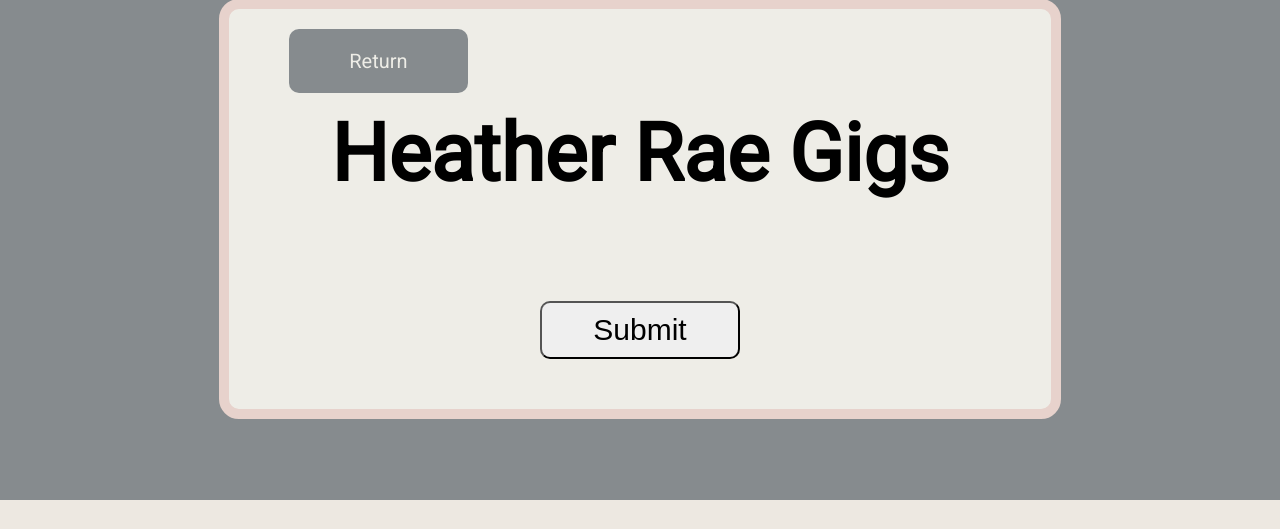
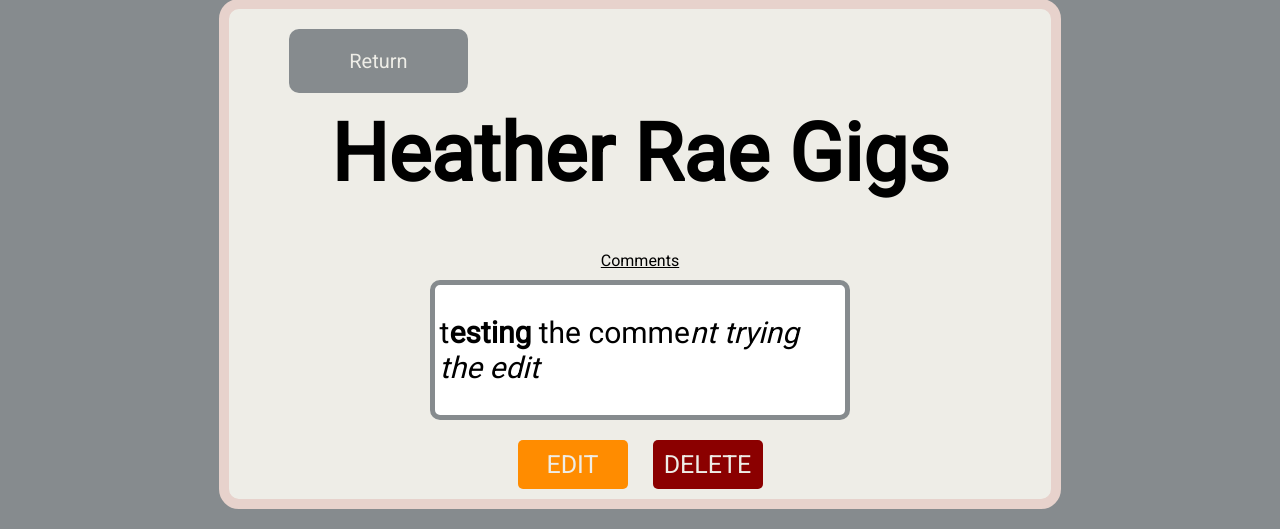
Before and after one commit to jessebrusa/gig-book, a Flask app: page /edit-field/1/1 in a window 1280 px wide. Shown: the part 300-829 px from the top of the page. Before the commit the page ends 800 px from the top, so only its background shows below. Run offline with Flask 3, Linux system fonts and the light colour scheme; data comes from the database, SQL or seed files in the repository; some libraries are stand-ins or nearby versions.

Commit message:
comments now on new system

```diff
--- a/form.py
+++ b/form.py
@@ -81,7 +81,7 @@ class AddressBookForm(FlaskForm):
     feedback_list = SelectField('Feedback_list', choices=[('None')] + feedback_list_items, default='None')
     testimonial_date = DateField('Testimonial Date')
     testimonials_list = CKEditorField('Testimonials')
-    comments_list = CKEditorField('Comments')
+    comment = CKEditorField('Comments')
 
     marketing_date = DateField('Date')
     marketing_list_physical_flyer = BooleanField('Physical Flyer')
--- a/main.py
+++ b/main.py
@@ -52,7 +52,6 @@ class DataBase(db.Model):
     mass_email = db.Column(db.Boolean)
     date_feedback_list = db.Column(db.Text)
     date_testimonials_list = db.Column(db.Text)
-    comments_list = db.Column(db.Text)
 
     contact_person = db.relationship('ContactTable')
     email = db.relationship('EmailTable')
@@ -64,6 +63,7 @@ class DataBase(db.Model):
     price_date = db.relationship('PriceDateTable')
     setlist = db.relationship('SetlistTable')
     marketing = db.relationship('MarketingTable')
+    comments = db.relationship('CommentsTable')
 
 
 class ContactTable(db.Model):
@@ -146,6 +146,14 @@ class MarketingTable(db.Model):
     id = db.Column(db.Integer, primary_key=True)
     material = db.Column(db.String(250))
     date = db.Column(db.String(250))
+
+    data_base_id = db.Column(db.Integer, db.ForeignKey('database.id'))
+
+
+class CommentsTable(db.Model):
+    __tablename__ = 'comments_table'
+    id = db.Column(db.Integer, primary_key=True)
+    comment = db.Column(db.String(250))
 
     data_base_id = db.Column(db.Integer, db.ForeignKey('database.id'))
 
@@ -330,11 +338,6 @@ def form():
         else:
             testimonials_list = None
 
-        if form.comments_list:
-            comments_list = form.comments_list.data
-        else:
-            comments_list = None
-
 
         new_entry = DataBase(
             facility = form.facility.data,
@@ -348,7 +351,6 @@ def form():
             mass_email = form.mass_email.data,
             date_feedback_list = feedback,
             date_testimonials_list = testimonials_list,
-            comments_list = comments_list,
         )
 
         db.session.add(new_entry)
@@ -471,6 +473,16 @@ def form():
                 db.session.add(new_marketing)
                 db.session.commit()
 
+        if form.comment.data:
+            new_comment = CommentsTable(
+                comment = form.comment.data,
+                data_base_id = new_entry.id,
+            )
+            db.session.add(new_comment)
+            db.session.commit()
+
+
+
 
         return redirect(url_for('facility_page', id=new_entry.id))
 
@@ -503,14 +515,9 @@ def facility_page(id):
 
     price_date_list = [[price_date.price, price_date.date] for price_date in facility.price_date]
 
-
-
-
     setlist = return_list(facility.setlist, 'setlist')
     if setlist:
         setlist = sorted(setlist)
-
-
 
     market_date_table = return_list(facility.marketing, 'date')
     if market_date_table:
@@ -527,8 +534,7 @@ def facility_page(id):
     else:
         market_date_list = None
 
-    comments_list = split_list(facility.comments_list)
-    comments_list_length = list_length(comments_list)
+    comments_list = return_list(facility.comments, 'comment')
 
     feedback_array = split_list(facility.date_feedback_list)
     feedback_list = split_break_itemOne_itemTwo(feedback_array)
@@ -542,7 +548,7 @@ def facility_page(id):
                            market_date_list=market_date_list, contact_person=contact_person, id=id,
                            phone_number=phone_number, email=email, venue_type=venue_type, performance_type=performance_type,
                            day_time_list=day_time_list,comments_list=comments_list, duration_list=duration_list,
-                           comments_list_length=comments_list_length,feedback_list=feedback_list, feedback_list_length=feedback_list_length ,
+                           feedback_list=feedback_list, feedback_list_length=feedback_list_length ,
                            testimonial_list=testimonial_list, testimonial_list_length=testimonial_list_length , phone_string=phone_string,
                            phone_ext=phone_ext, distance_hour=distance_hour, distance_min=distance_min)
 
@@ -695,10 +701,14 @@ def commit_add_data(id, field):
                     db.session.commit()
 
 
-        new_comment = add_ckeditor_comment_testimonial_method('comments', field,
-                                                  form, facility.comments_list)
-        if new_comment:
-            facility.comments_list = new_comment
+        if field == 'comments':
+            if form.comment.data:
+                new_comment = CommentsTable(
+                    comment = form.comment.data,
+                    data_base_id = id,
+                )
+                db.session.add(new_comment)
+                db.session.commit()
 
 
         new_feedback = add_date_item_method('feedback', field,
@@ -802,9 +812,8 @@ def edit_field(id, field):
 
 
 
+    comments = facility.comments
 
-    comments = compare_field_return_data('comments', field, facility.comments_list)
-    comments_len = list_length(comments)
     feedback = compare_field_return_data('feedback', field, facility.date_feedback_list)
     if feedback:
         feedback_items = feedback_dates_values(feedback)
@@ -834,7 +843,7 @@ def edit_field(id, field):
                            performance_type_list=performance_type_list, duration_list=duration_list, venue_box=venue_box, price_date_list=price_date_list,
                            weekdays=weekdays,
                            setlist=setlist, market_date_list=market_date_list,
-                           comments=comments, comments_len=comments_len, feedback=feedback, feedback_len=feedback_len,
+                           comments=comments, feedback=feedback, feedback_len=feedback_len,
                            feedback_list_items=feedback_list_items, feedback_dates=feedback_dates, feedback_values=feedback_values, testimonials_list=testimonials_list,
                            testimonial_dates=testimonial_dates, testimonial_values=testimonial_values, testimonials_list_len=testimonials_list_len)
 
@@ -970,9 +979,8 @@ def wtform_edit(id, field, data):
         market_date_list = None
 
 
-
-    comment = wtf_edit_method('comments', field,
-                               facility.comments_list, data)
+    if 'comments' == field:
+        comment = CommentsTable.query.filter_by(id=data).first()
 
 
     testimonial_item = wtf_edit_method('testimonial', field,
@@ -1031,13 +1039,11 @@ def wtform_commit(id, field, data):
                 return redirect(url_for('facility_page', id=id))
 
 
-
-        edit_comment = wtf_edit_ckeditor('comments', field, facility.comments_list, data, form)
-        if edit_comment:
-            facility.comments_list = edit_comment
-            if facility.comments_list is not None:
+        if 'comments' == field:
+            if form.comment.data:
+                edit_comment = CommentsTable.query.filter_by(id=data).first()
+                edit_comment.comment = form.comment.data
                 db.session.commit()
-                return redirect(url_for('edit_field', id=id, field='comments'))
 
 
         edit_testimonial = wtf_edit_testimonial('testimonial', field,
@@ -1150,16 +1156,12 @@ def delete_data(id, field, data):
                 return redirect(url_for('facility_page', id=id))
 
 
-    delete_comment = delete_data_method('comments', field,
-                                        facility.comments_list,
-                                        data, False)
-    if delete_comment:
-        if delete_comment == 'None':
-            facility.comments_list = None
+    if field == 'comments':
+        delete_comment = CommentsTable.query.filter_by(id=data).first()
+        db.session.delete(delete_comment)
+        if return_table_list(facility.comments) is None:
             db.session.commit()
             return redirect(url_for('facility_page', id=id))
-        else:
-            facility.comments_list = delete_comment
 
 
     delete_feedback = delete_data_method('feedback', field,
--- a/static/css/stylesheet.css
+++ b/static/css/stylesheet.css
@@ -445,7 +445,7 @@ h2 {
 
 .row4Marketing {
     flex: 2;
-    min-height: 550px;
+    min-height: 610px;
     background-color: #E7D2CC;
     border-radius: 30px;
     display: flex;
@@ -769,7 +769,7 @@ p {
 .ckEditorBox {
     border: 5px solid #868B8E;
     border-radius: 10px;
-    background-color: #EEEDE7;
+    background-color: white;
     width: 50%;
 }
 
@@ -778,6 +778,7 @@ p {
     padding: 10px;
     border-radius: 10px;
     margin: 20px;
+    background-color: white;
 }
 
 .indexContainer {
--- a/templates/add.html
+++ b/templates/add.html
@@ -186,7 +186,7 @@
                 {% if comments %}
                     <div class="formRow">
                         <label class="leftItem">Comments:</label>
-                        {{ form.comments_list(class_='ckEditor') }}
+                        {{ form.comment(class_='ckEditor') }}
                     </div>
                 {% endif %}
                 {% if market_date %}
--- a/templates/edit-field.html
+++ b/templates/edit-field.html
@@ -492,13 +492,13 @@
                     <div class="formRow">
                         <label class="ckEditorCenter"><u>Comments</u></label>
                     </div>
-                    {% for num in range(comments_len) %}
+                    {% for comment in comments %}
                         <div class="formRow ckEditorBox">
-                            <p>{{ comments[num]|safe }}</p>
+                            <p>{{ comment.comment|safe }}</p>
                         </div>
                         <div class="formRow">
-                            <a class="editBtn" href="{{ url_for('wtform_edit', id=facility.id, field='comments', data=num) }}">EDIT</a>
-                            <a class="delete" href="{{ url_for('delete_data', id=facility.id, field='comments', data=num) }}">DELETE</a>
+                            <a class="editBtn" href="{{ url_for('wtform_edit', id=facility.id, field='comments', data=comment.id) }}">EDIT</a>
+                            <a class="delete" href="{{ url_for('delete_data', id=facility.id, field='comments', data=comment.id) }}">DELETE</a>
                         </div>
                     {% endfor %}
                 {% endif %}
--- a/templates/form.html
+++ b/templates/form.html
@@ -170,7 +170,7 @@
                 </div>
                 <div class="formRow">
                     <label class="leftItem">Comments:</label>
-                    {{ form.comments_list(class_='ckEditor') }}
+                    {{ form.comment(class_='ckEditor') }}
                 </div>
                 <div class="formRow">
                     <label class="leftItem">Marketing Date:</label>
--- a/templates/wtformedit.html
+++ b/templates/wtformedit.html
@@ -25,9 +25,9 @@
                 {% endif %}
                 {% if comment %}
                     <div class="testimonialBox">
-                        <p>{{ comment|safe }}</p>
+                        <p>{{ comment.comment|safe }}</p>
                     </div>
-                    {{ form.comments_list(class_='ckEditor') }}
+                    {{ form.comment(class_='ckEditor') }}
                 {% endif %}
                 {% if market_date_list %}
                     <h2><u>Marketing</u></h2>
```
Also changed, not shown: templates/facility-page.html (+8 -7 lines), instance/address.db.
